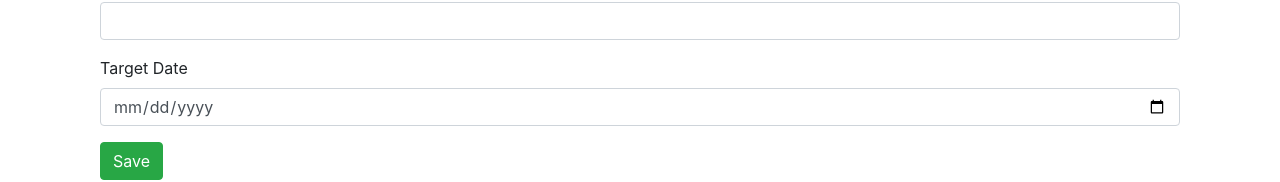
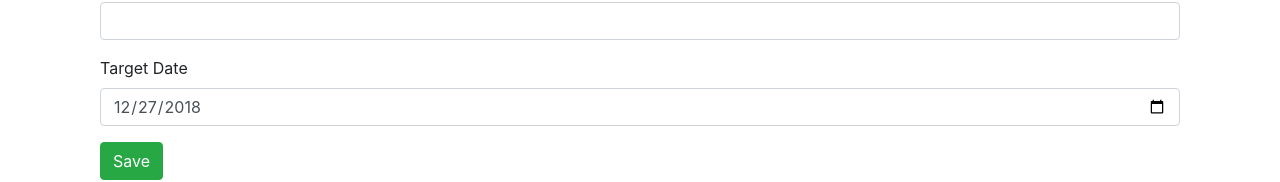
Before and after one commit to mfsi-nirmitm/todosApp, an Angular app in the folder frontend/todo/: page /todos/1 in a window 1280 px wide. Shown: the part 142-324 px from the top of the page. Built offline with nearby package versions, Linux system fonts and the light colour scheme; no server answers; sample sign-in values are in the browser's storage.

Commit message:
connect the updatetodo to selected todo

```diff
--- a/frontend/todo/src/app/service/data/todo-data.service.ts
+++ b/frontend/todo/src/app/service/data/todo-data.service.ts
@@ -19,4 +19,8 @@ export class TodoDataService {
     return this.http.delete(`http://localhost:8080/users/${username}/todos/${id}`);
   }
 
+  retrieveTodo(username, id) {
+    return this.http.get<Todo>(`http://localhost:8080/users/${username}/todos/${id}`);
+  }
+
 }
--- a/frontend/todo/src/app/todo/todo.component.html
+++ b/frontend/todo/src/app/todo/todo.component.html
@@ -3,12 +3,17 @@
 
   <fieldset class="form-group">
     <label>Description</label>
-    <input type="text" class="form-control" name="description" required="required">
+    <input type="text" [(ngModel)]="todo.description" class="form-control" name="description" required="required">
   </fieldset>
 
   <fieldset class="form-group">
     <label>Target Date</label>
-    <input type="date" class="form-control" name="targetDate" required="required" >
+    <input type="date"
+      [ngModel]="todo.targetDate | date:'yyyy-MM-dd'"
+      (ngModelChange)="todo.targetDate = $event"
+      class="form-control"
+      name="targetDate"
+      required="required" >
   </fieldset>
 
   <button class="btn btn-success" (click)="saveTodo()">Save</button>
--- a/frontend/todo/src/app/todo/todo.component.ts
+++ b/frontend/todo/src/app/todo/todo.component.ts
@@ -1,4 +1,7 @@
 import { Component, OnInit } from '@angular/core';
+import { TodoDataService } from '../service/data/todo-data.service';
+import { Todo } from '../list-todos/list-todos.component';
+import { ActivatedRoute } from '@angular/router';
 
 @Component({
   selector: 'app-todo',
@@ -7,9 +10,25 @@ import { Component, OnInit } from '@angular/core';
 })
 export class TodoComponent implements OnInit {
 
-  constructor() { }
+  id: number;
+  todo: Todo;
+
+  constructor(
+    private todoService: TodoDataService,
+    private route: ActivatedRoute
+  ) { }
 
   ngOnInit() {
+    this.id = this.route.snapshot.params['id'];
+    this.todo = new Todo(1, '', false, new Date());
+    this.todoService.retrieveTodo('ashok', this.id)
+      .subscribe(
+        data => this.todo = data
+      );
+  }
+
+  saveTodo() {
+
   }
 
 }
```
Also changed, not shown: 1 other file (tests, documents, lock files or other folders).
